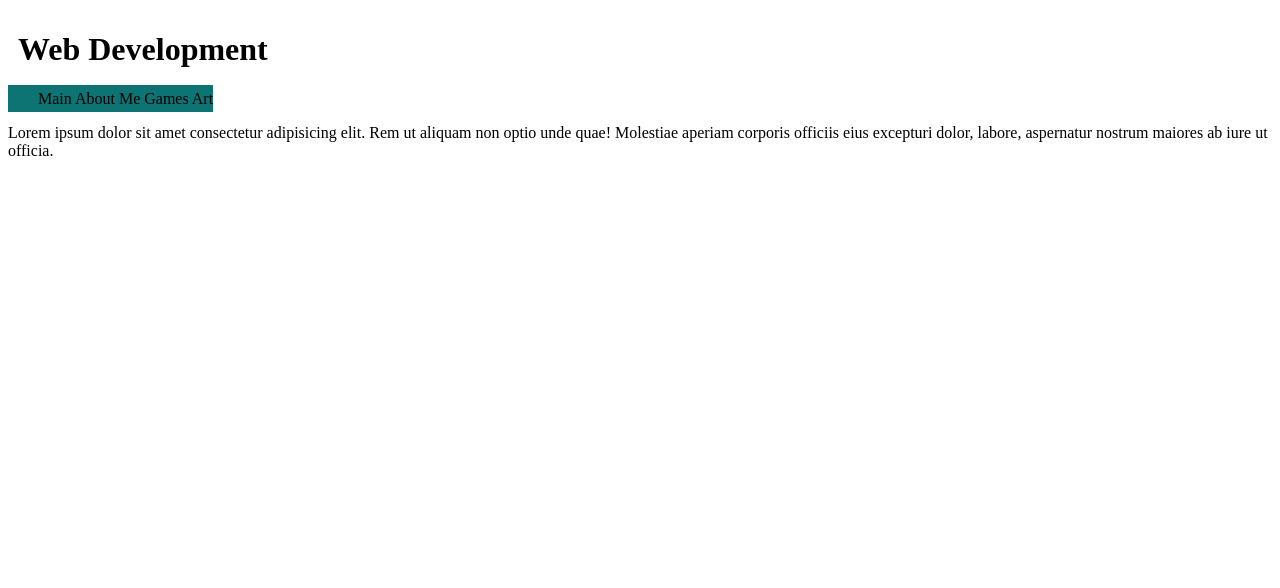
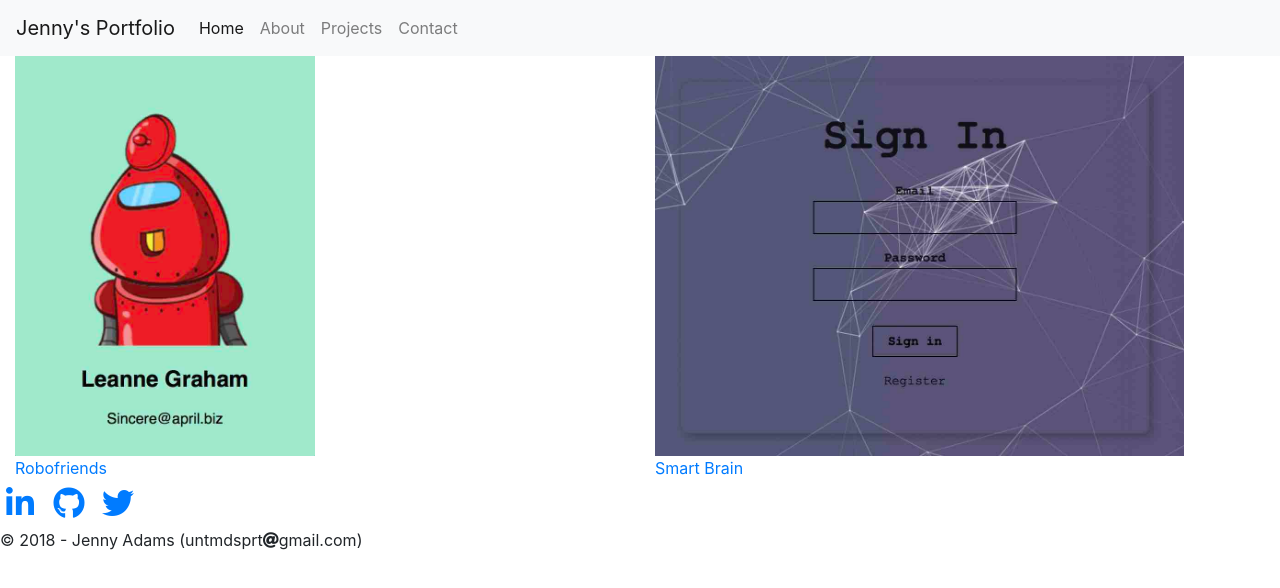
Before and after one commit to untmdsprt/untmdsprt.github.io, a plain HTML site: page development.html in a window 1280 px wide. Drawn offline with nearby package versions, Linux system fonts and the light colour scheme.

Commit message:
Added development

```diff
--- a/development.html
+++ b/development.html
@@ -1,25 +1,76 @@
-<!DOCTYPE html>
-<html>
-<head>
-    <meta charset="utf-8" />
-    <meta http-equiv="X-UA-Compatible" content="IE=edge" />
+<!doctype html>
+<html lang="en">
+  <head>
+    <!-- Required meta tags -->
+    <meta charset="utf-8">
+    <meta name="viewport" content="width=device-width, initial-scale=1, shrink-to-fit=no">
+
+    <!-- Bootstrap CSS -->
+    <link rel="stylesheet" href="https://stackpath.bootstrapcdn.com/bootstrap/4.1.3/css/bootstrap.min.css" integrity="sha384-MCw98/SFnGE8fJT3GXwEOngsV7Zt27NXFoaoApmYm81iuXoPkFOJwJ8ERdknLPMO" crossorigin="anonymous">
+
+    <!-- Font Awesome CSS -->
+    <link rel="stylesheet" href="https://use.fontawesome.com/releases/v5.1.1/css/all.css" integrity="sha384-O8whS3fhG2OnA5Kas0Y9l3cfpmYjapjI0E4theH4iuMD+pLhbf6JI0jIMfYcK3yZ" crossorigin="anonymous">
+
     <title>Jenny's Portfolio</title>
-    <meta name="viewport" content="width=device-width, initial-scale=1" />
-    <link rel="stylesheet" type="text/css" media="screen" href="main.css" />
-    <script src="main.js"></script>
-</head>
-<body>
-  <header>
-    <h1>Web Development</h1>
-  </header>
-  <nav>
-    <a href="./index.html">Main</a>
-    <a href="./about.html">About Me</a>
-    <a href="./games.html">Games</a>
-    <a href="./art.html">Art</a>
-  </nav>
-  <p>Lorem ipsum dolor sit amet consectetur adipisicing elit. Rem ut aliquam non
-  optio unde quae! Molestiae aperiam corporis officiis eius excepturi dolor,
-  labore, aspernatur nostrum maiores ab iure ut officia.</p>
-</body>
+  </head>
+  <body>
+    <nav class="navbar navbar-expand-lg navbar-light bg-light">
+      <a class="navbar-brand" href="#">Jenny's Portfolio</a>
+      <button class="navbar-toggler" type="button" data-toggle="collapse" data-target="#navbarNavAltMarkup" aria-controls="navbarNavAltMarkup" aria-expanded="false" aria-label="Toggle navigation">
+        <span class="navbar-toggler-icon"></span>
+      </button>
+      <div class="collapse navbar-collapse" id="navbarNavAltMarkup">
+        <div class="navbar-nav">
+          <a class="nav-item nav-link active" href="index.html">Home <span class="sr-only">(current)</span></a>
+          <a class="nav-item nav-link" href="about.html">About</a>
+          <a class="nav-item nav-link" href="#">Projects</a>
+          <a class="nav-item nav-link" href="#">Contact</a>
+        </div>
+      </div>
+    </nav>
+
+    <div class="container-fluid">
+      <div class="row">
+        <div class="col-sm-6">
+          <a href="https://untmdsprt.github.io/robofriends/" target="_blank">
+            <img alt="Robofriends" src="robofriends.jpg" width="auto" height="400px">
+            <br>Robofriends
+          </a>
+        </div>
+        <div class="col-sm-6">
+          <a href="https://untmdsprt.github.io/facerecognitionbrain/" target="_blank">
+            <img src="smartbrain.jpg" alt="Smart Brain" width="auto"
+            height="400px">
+            <br>Smart Brain
+          </a>
+        </div>
+        <!-- <div class="col-sm-4">Godot</div>
+        <div class="col-sm-4">Unity</div>
+        <div class="col-sm-4">Unreal</div>
+        <div class="col-sm-4">Web development</div> -->
+      </div>
+    </div>
+
+
+    <footer>
+    <div style="font-size: 2rem;">
+        <a href="https://www.linkedin.com/in/jennyeadams/" target="_blank"><i class="fab fa-linkedin-in fa-fw"></i></a>
+        <a href="https://github.com/untmdsprt" target="_blank"><i class="fab fa-github fa-fw"></i></a>
+        <a href="https://twitter.com/fembassist" target="_blank"><i class="fab fa-twitter fa-fw"></i></a>
+    </div>
+    <div>
+        <p>&copy; 2018 - Jenny Adams (untmdsprt<i class="fas fa-at"></i>gmail.com)</p>
+      </div>
+    </footer>
+
+
+
+
+
+    <!-- Optional JavaScript -->
+    <!-- jQuery first, then Popper.js, then Bootstrap JS -->
+    <script src="https://code.jquery.com/jquery-3.3.1.slim.min.js" integrity="sha384-q8i/X+965DzO0rT7abK41JStQIAqVgRVzpbzo5smXKp4YfRvH+8abtTE1Pi6jizo" crossorigin="anonymous"></script>
+    <script src="https://cdnjs.cloudflare.com/ajax/libs/popper.js/1.14.3/umd/popper.min.js" integrity="sha384-ZMP7rVo3mIykV+2+9J3UJ46jBk0WLaUAdn689aCwoqbBJiSnjAK/l8WvCWPIPm49" crossorigin="anonymous"></script>
+    <script src="https://stackpath.bootstrapcdn.com/bootstrap/4.1.3/js/bootstrap.min.js" integrity="sha384-ChfqqxuZUCnJSK3+MXmPNIyE6ZbWh2IMqE241rYiqJxyMiZ6OW/JmZQ5stwEULTy" crossorigin="anonymous"></script>
+  </body>
 </html>
```
Also changed, not shown: index.html (+1 -1 lines), robofriends.jpg (added), smartbrain.jpg (added).
